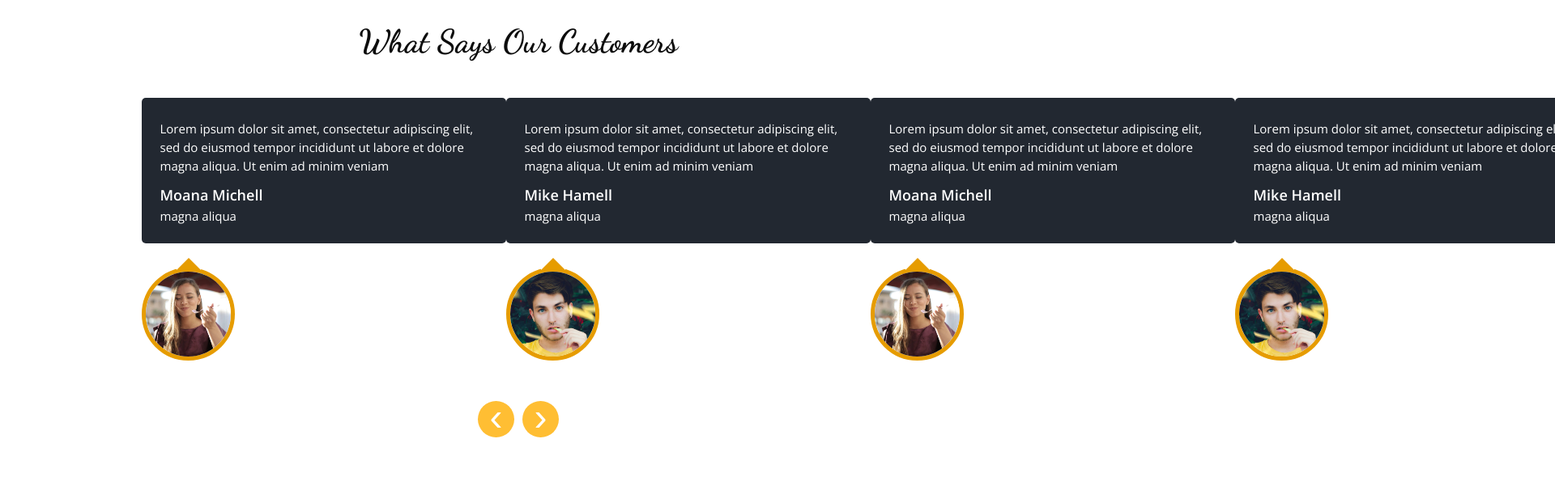
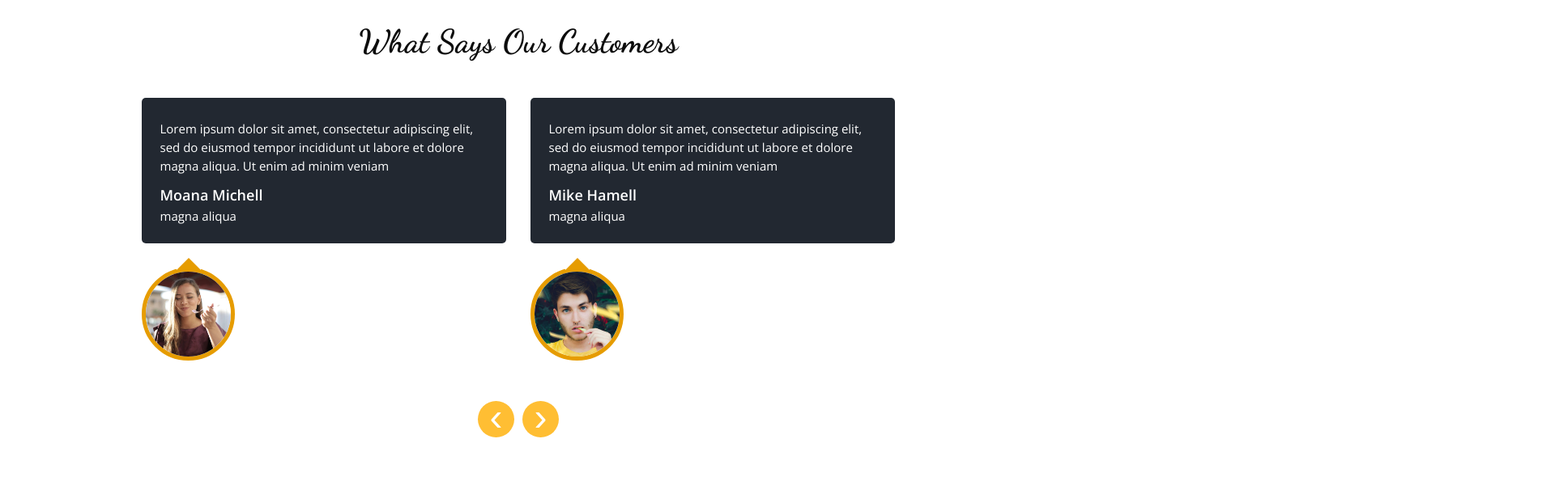
Before and after one commit to BrunoSilvaFaria/feane, a React (Vite) app: page / in a window 1280 px wide. Shown: the part 4260-4876 px from the top of the page at 81% size, 1920 px wide, since content can reach past the window. Built offline with nearby package versions, Linux system fonts and the light colour scheme.

Commit message:
feat: configuração inicial de slide do site

```diff
--- a/src/components/Slide/Slide.jsx
+++ b/src/components/Slide/Slide.jsx
@@ -1,16 +1,66 @@
+import React from 'react';
 import { Conteiner } from './styles';
 import Card from '../Cards/Costumers/Card';
 import costumers from '../../data/costumers';
-import { criaElementos } from '../../helpers/criaElementos';
+
+// Import Swiper React components
+import { Swiper, SwiperSlide } from 'swiper/react';
+import { Autoplay, EffectFade, Pagination, Navigation } from "swiper/modules";
+
+// Import Swiper styles
+import 'swiper/css';
+import "swiper/css/navigation";
+
 function Slide() {
+   const navigationPrevRef = React.useRef(null);
+   const navigationNextRef = React.useRef(null);
   return (
-      <Conteiner>
-          <h2>What Says Our Customers</h2>
-      <div className="cards">{criaElementos(costumers, Card)}</div>
+    <Conteiner>
+      <h2>What Says Our Customers</h2>
+      <Swiper
+        slidesPerView={1}
+        spaceBetween= {30}
+        autoplay={{
+          delay: 2000,
+          disableOnInteraction: false,
+        }}
+        breakpoints={{
+          360: {
+            slidesPerView: 1,
+          },
+          768: {
+            slidesPerView: 2,
+          }
+        }}
+        pagination={{
+          clickable: true,
+        }}
+        navigation={{
+          prevEl: navigationPrevRef.current,
+          nextEl: navigationNextRef.current,
+        }}
+        onBeforeInit={(swiper) => {
+          swiper.params.navigation.prevEl = navigationPrevRef.current;
+          swiper.params.navigation.nextEl = navigationNextRef.current;
+        }}
+        modules={[Autoplay, EffectFade, Pagination, Navigation]}
+        loop={true}
+        className="slide"
+      >
+        {costumers.map((costomer) => (
+          <SwiperSlide key={costomer.id}>
+            <Card item={costomer} />
+          </SwiperSlide>
+        ))}
+      </Swiper>
 
       <div className="buttons">
-        <button className="btn"><span>&#8249;</span></button>
-        <button className="btn"><span>&#8250;</span></button>
+        <button className="btn" ref={navigationPrevRef}>
+          <span>&#8249;</span>
+        </button>
+        <button className="btn" ref={navigationNextRef}>
+          <span>&#8250;</span>
+        </button>
       </div>
     </Conteiner>
   );
--- a/src/components/Slide/styles.js
+++ b/src/components/Slide/styles.js
@@ -4,23 +4,34 @@ import colors from "../../helpers/color";
 import { fonts } from "../../helpers/tipografia";
 
 export const Conteiner = styled.article`
-    h2{
+  h2 {
     color: ${colors.blackFont};
     font-size: 40px;
     font-weight: ${fonts.weight[700]};
     margin-bottom: 50px;
     text-align: center;
   }
-  .buttons,
-  .cards {
+  .buttons {
     ${displayFlex};
     margin: auto;
   }
 
-  .cards {
+  .slide {
+    ${displayFlex};
+    margin: auto;
     width: 90%;
     max-width: 930px;
     margin: auto auto 50px auto;
+    overflow: hidden;
+    @media (max-width: 990px) {
+      width: 690px;
+    }
+    @media (max-width: 768px) {
+      width: 510px;
+    }
+    @media (max-width: 575px) {
+      width: 90%;
+    }
   }
 
   .buttons {
```
Lines whose indentation alone changed are shown as unchanged.
